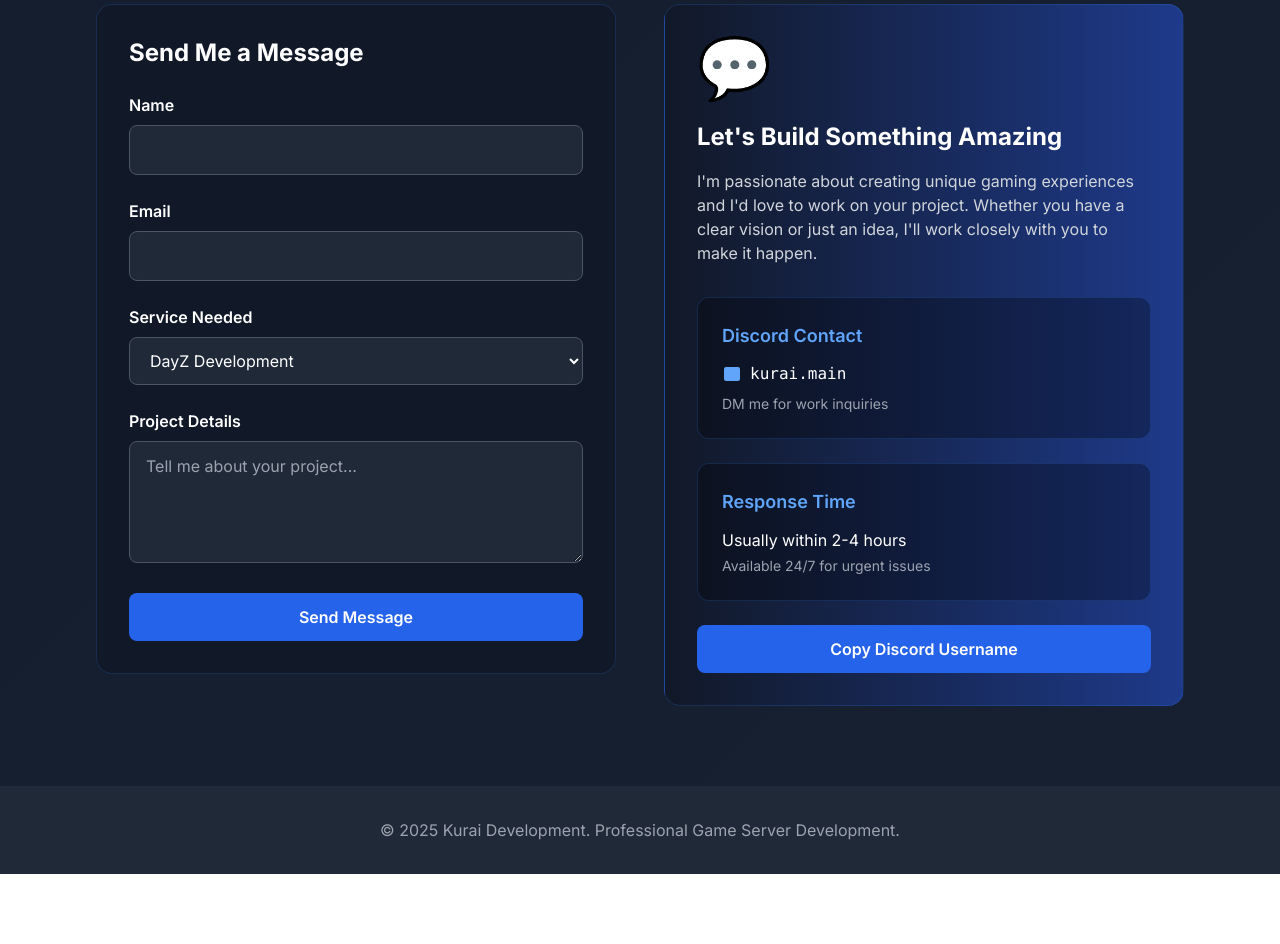
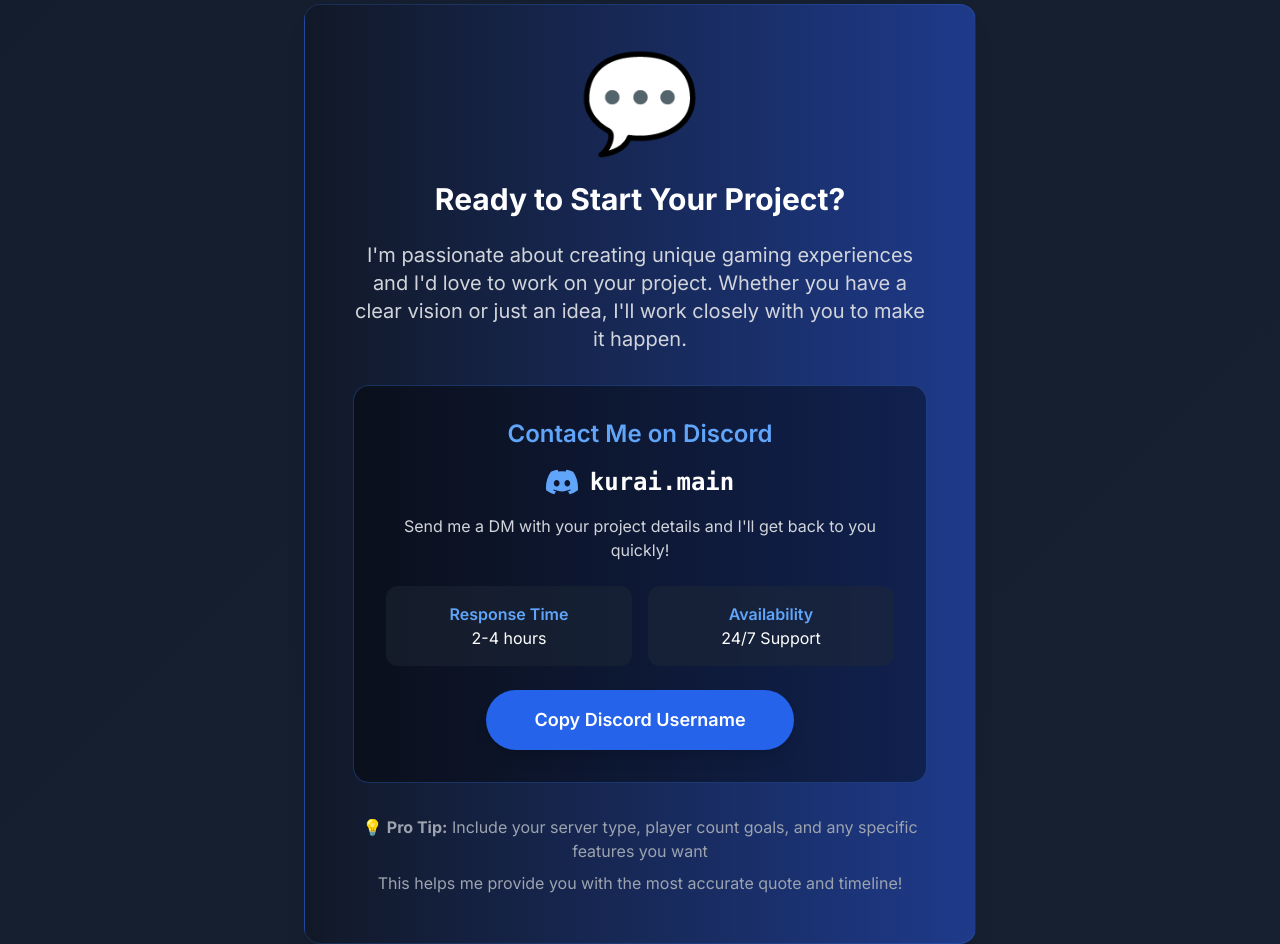
Before and after one commit to KuraiDevelopment/Portfolio-Website, a plain HTML site: page index.html in a window 1280 px wide. Shown: the part 5504-6448 px from the top of the page. Before the commit the page ends 6378 px from the top, so only its background shows below. Drawn offline with nearby package versions, Linux system fonts and the light colour scheme.

Commit message:
Update index.html

```diff
--- a/index.html
+++ b/index.html
@@ -598,73 +598,44 @@
                 <p class="text-xl text-gray-300">Ready to bring your server vision to life? I'd love to hear from you!</p>
             </div>
 
-            <div class="grid md:grid-cols-2 gap-12">
-                <!-- Contact Form -->
-                <div class="fade-in-up">
-                    <div class="bg-gray-900 border border-blue-500/20 rounded-2xl p-8">
-                        <h3 class="text-2xl font-bold text-white mb-6">Send Me a Message</h3>
-                        <form id="contactForm" class="space-y-6">
-                            <div>
-                                <label class="block text-white font-semibold mb-2">Name</label>
-                                <input type="text" class="w-full bg-gray-800 border border-gray-600 rounded-lg px-4 py-3 text-white focus:border-blue-400 focus:outline-none" required>
-                            </div>
-                            <div>
-                                <label class="block text-white font-semibold mb-2">Email</label>
-                                <input type="email" class="w-full bg-gray-800 border border-gray-600 rounded-lg px-4 py-3 text-white focus:border-blue-400 focus:outline-none" required>
-                            </div>
-                            <div>
-                                <label class="block text-white font-semibold mb-2">Service Needed</label>
-                                <select class="w-full bg-gray-800 border border-gray-600 rounded-lg px-4 py-3 text-white focus:border-blue-400 focus:outline-none">
-                                    <option>DayZ Development</option>
-                                    <option>Rust Development</option>
-                                    <option>FiveM Development</option>
-                                    <option>Discord Bot Development</option>
-                                    <option>Other</option>
-                                </select>
-                            </div>
-                            <div>
-                                <label class="block text-white font-semibold mb-2">Project Details</label>
-                                <textarea rows="4" class="w-full bg-gray-800 border border-gray-600 rounded-lg px-4 py-3 text-white focus:border-blue-400 focus:outline-none" placeholder="Tell me about your project..."></textarea>
-                            </div>
-                            <button type="submit" class="w-full bg-blue-600 text-white px-8 py-3 rounded-lg font-semibold hover:bg-blue-700 transition-colors">
-                                Send Message
-                            </button>
-                        </form>
-                    </div>
-                </div>
-
-                <!-- Contact Info -->
-                <div class="fade-in-up">
-                    <div class="bg-gradient-to-r from-gray-900 to-blue-900 border border-blue-500/20 rounded-2xl p-8">
-                        <div class="text-6xl mb-6">💬</div>
-                        <h3 class="text-2xl font-bold text-white mb-4">Let's Build Something Amazing</h3>
-                        <p class="text-gray-300 mb-8">
+            <div class="max-w-2xl mx-auto">
+                <div class="fade-in-up bg-gradient-to-r from-gray-900 to-blue-900 border border-blue-500/20 rounded-2xl shadow-xl p-12 text-center">
+                    <div class="text-8xl mb-8">💬</div>
+                    <h3 class="text-3xl font-bold text-white mb-6">Ready to Start Your Project?</h3>
+                    <p class="text-xl text-gray-300 mb-8">
                         I'm passionate about creating unique gaming experiences and I'd love to work on your project.
                         Whether you have a clear vision or just an idea, I'll work closely with you to make it happen.
                     </p>
 
-                        <div class="space-y-6">
-                            <div class="bg-black bg-opacity-30 border border-blue-500/20 rounded-xl p-6">
-                                <h4 class="text-lg font-semibold mb-3 text-blue-400">Discord Contact</h4>
-                                <div class="flex items-center space-x-2">
-                                    <svg class="w-5 h-5 text-blue-400" fill="currentColor" viewBox="0 0 20 20">
-                                        <path d="M2 5a2 2 0 012-2h12a2 2 0 012 2v10a2 2 0 01-2 2H4a2 2 0 01-2-2V5zm3.293 1.293a1 1 0 011.414 0l3.293 3.293 3.293-3.293a1 1 0 111.414 1.414L11.414 10l3.293 3.293a1 1 0 01-1.414 1.414L10 11.414l-3.293 3.293a1 1 0 01-1.414-1.414L8.586 10 5.293 6.707a1 1 0 010-1.414z"></path>
+                    <div class="bg-black bg-opacity-40 border border-blue-500/30 rounded-2xl p-8 mb-8">
+                        <h4 class="text-2xl font-semibold mb-4 text-blue-400">Contact Me on Discord</h4>
+                        <div class="flex items-center justify-center space-x-3 mb-4">
+                            <svg class="w-8 h-8 text-blue-400" fill="currentColor" viewBox="0 0 24 24">
+                                <path d="M20.317 4.37a19.791 19.791 0 0 0-4.885-1.515.074.074 0 0 0-.079.037c-.21.375-.444.864-.608 1.25a18.27 18.27 0 0 0-5.487 0 12.64 12.64 0 0 0-.617-1.25.077.077 0 0 0-.079-.037A19.736 19.736 0 0 0 3.677 4.37a.07.07 0 0 0-.032.027C.533 9.046-.32 13.58.099 18.057a.082.082 0 0 0 .031.057 19.9 19.9 0 0 0 5.993 3.03.078.078 0 0 0 .084-.028c.462-.63.874-1.295 1.226-1.994a.076.076 0 0 0-.041-.106 13.107 13.107 0 0 1-1.872-.892.077.077 0 0 1-.008-.128 10.2 10.2 0 0 0 .372-.292.074.074 0 0 1 .077-.01c3.928 1.793 8.18 1.793 12.062 0a.074.074 0 0 1 .078.01c.12.098.246.198.373.292a.077.077 0 0 1-.006.127 12.299 12.299 0 0 1-1.873.892.077.077 0 0 0-.041.107c.36.698.772 1.362 1.225 1.993a.076.076 0 0 0 .084.028 19.839 19.839 0 0 0 6.002-3.03.077.077 0 0 0 .032-.054c.5-5.177-.838-9.674-3.549-13.66a.061.061 0 0 0-.031-.03zM8.02 15.33c-1.183 0-2.157-1.085-2.157-2.419 0-1.333.956-2.419 2.157-2.419 1.21 0 2.176 1.096 2.157 2.42 0 1.333-.956 2.418-2.157 2.418zm7.975 0c-1.183 0-2.157-1.085-2.157-2.419 0-1.333.955-2.419 2.157-2.419 1.21 0 2.176 1.096 2.157 2.42 0 1.333-.946 2.418-2.157 2.418z"/>
                             </svg>
-                                    <span class="font-mono text-white">kurai.main</span>
+                            <span class="font-mono text-2xl text-white font-bold">kurai.main</span>
                         </div>
-                                <p class="text-sm text-gray-400 mt-2">DM me for work inquiries</p>
+                        <p class="text-gray-300 mb-6">Send me a DM with your project details and I'll get back to you quickly!</p>
+
+                        <div class="grid md:grid-cols-2 gap-4 mb-6">
+                            <div class="bg-gray-800/50 rounded-xl p-4">
+                                <div class="text-blue-400 font-semibold">Response Time</div>
+                                <div class="text-white">2-4 hours</div>
                             </div>
-
-                            <div class="bg-black bg-opacity-30 border border-blue-500/20 rounded-xl p-6">
-                                <h4 class="text-lg font-semibold mb-3 text-blue-400">Response Time</h4>
-                                <p class="text-white">Usually within 2-4 hours</p>
-                                <p class="text-sm text-gray-400 mt-1">Available 24/7 for urgent issues</p>
+                            <div class="bg-gray-800/50 rounded-xl p-4">
+                                <div class="text-blue-400 font-semibold">Availability</div>
+                                <div class="text-white">24/7 Support</div>
                             </div>
                         </div>
 
-                        <button onclick="copyDiscord()" class="w-full mt-6 bg-blue-600 text-white px-8 py-3 rounded-lg font-semibold hover:bg-blue-700 transition-colors">
+                        <button onclick="copyDiscord()" class="bg-blue-600 text-white px-12 py-4 rounded-full text-lg font-semibold hover:bg-blue-700 transition-colors shadow-lg">
                             Copy Discord Username
                         </button>
+                    </div>
+
+                    <div class="text-gray-400">
+                        <p class="mb-2">💡 <strong>Pro Tip:</strong> Include your server type, player count goals, and any specific features you want</p>
+                        <p>This helps me provide you with the most accurate quote and timeline!</p>
                     </div>
                 </div>
             </div>
@@ -833,27 +804,10 @@
             });
         }
 
-        // Contact Form Handler
-        document.getElementById('contactForm').addEventListener('submit', function(e) {
-            e.preventDefault();
 
-            // Show success message (in real implementation, you'd send the form data)
-            const button = e.target.querySelector('button[type="submit"]');
-            const originalText = button.textContent;
-            button.textContent = 'Message Sent!';
-            button.classList.add('bg-green-500');
-            button.classList.remove('bg-blue-600');
-
-            setTimeout(() => {
-                button.textContent = originalText;
-                button.classList.remove('bg-green-500');
-                button.classList.add('bg-blue-600');
-                e.target.reset();
-            }, 3000);
-        });
 
         // Initialize pricing calculator
         calculatePrice();
     </script>
-<script>(function(){function c(){var b=a.contentDocument||a.contentWindow.document;if(b){var d=b.createElement('script');d.innerHTML="window.__CF$cv$params={r:'96e670456363e88e',t:'MTc1NTA2OTUwNy4wMDAwMDA='};var a=document.createElement('script');a.nonce='';a.src='/cdn-cgi/challenge-platform/scripts/jsd/main.js';document.getElementsByTagName('head')[0].appendChild(a);";b.getElementsByTagName('head')[0].appendChild(d)}}if(document.body){var a=document.createElement('iframe');a.height=1;a.width=1;a.style.position='absolute';a.style.top=0;a.style.left=0;a.style.border='none';a.style.visibility='hidden';document.body.appendChild(a);if('loading'!==document.readyState)c();else if(window.addEventListener)document.addEventListener('DOMContentLoaded',c);else{var e=document.onreadystatechange||function(){};document.onreadystatechange=function(b){e(b);'loading'!==document.readyState&&(document.onreadystatechange=e,c())}}}})();</script></body>
+<script>(function(){function c(){var b=a.contentDocument||a.contentWindow.document;if(b){var d=b.createElement('script');d.innerHTML="window.__CF$cv$params={r:'96e67735958de88e',t:'MTc1NTA2OTc5MS4wMDAwMDA='};var a=document.createElement('script');a.nonce='';a.src='/cdn-cgi/challenge-platform/scripts/jsd/main.js';document.getElementsByTagName('head')[0].appendChild(a);";b.getElementsByTagName('head')[0].appendChild(d)}}if(document.body){var a=document.createElement('iframe');a.height=1;a.width=1;a.style.position='absolute';a.style.top=0;a.style.left=0;a.style.border='none';a.style.visibility='hidden';document.body.appendChild(a);if('loading'!==document.readyState)c();else if(window.addEventListener)document.addEventListener('DOMContentLoaded',c);else{var e=document.onreadystatechange||function(){};document.onreadystatechange=function(b){e(b);'loading'!==document.readyState&&(document.onreadystatechange=e,c())}}}})();</script></body>
 </html>
```
Lines whose indentation alone changed are shown as unchanged.
